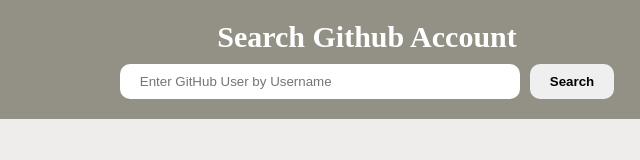
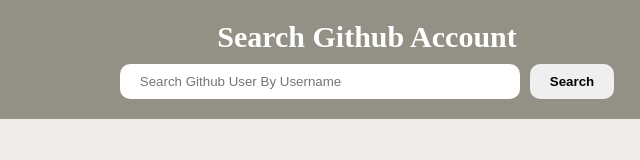
Before and after one commit to arjunbisht471/FindGithubAccount, a plain HTML site: page index.html in a window 1280 px wide. Shown: the full height of the page, 273-913 px from the left. Drawn offline with Linux system fonts and the light colour scheme.

Commit message:
Update index.html

```diff
--- a/index.html
+++ b/index.html
@@ -10,7 +10,7 @@
     <header>
         <h3>Search Github Account</h3>
         <div class="search-container">
-        <input type="text" id="username" placeholder="Enter GitHub User by Username">
+        <input type="text" id="username" placeholder="Search Github User By Username">
         <button onclick="getUserDetail()" id="serach-btn">Search </button>
         </div>
     </header>
```
